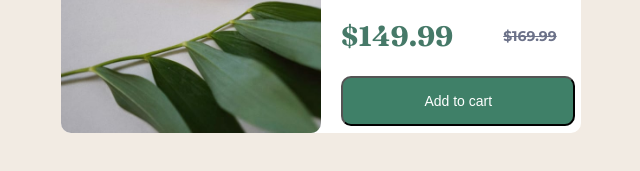
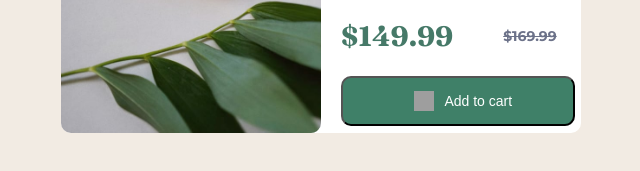
Before and after one commit to RidaHDiab/Product-preview-card-component-challenge-on-Frontend-Mentor, a plain HTML site: page index.html in a window 1280 px wide. Shown: the part 367-538 px from the top of the page, 339-979 px from the left. Drawn offline with Linux system fonts and the light colour scheme; grey boxes are pictures that could not be loaded.

Commit message:
Update styles.css

```diff
--- a/styles.css
+++ b/styles.css
@@ -67,7 +67,8 @@ color: hsl(228, 12%, 48%);
 	background-color: #184131;
 }
 .btn span.icon {
-    background-image: url("/images/icon-cart.svg");
+    background-image: url("//images/icon-cart.svg");
+		padding: 10px 10px;
     color: #FFFFFF;
     margin-left: 30%;
     margin-right: 10px;
```
